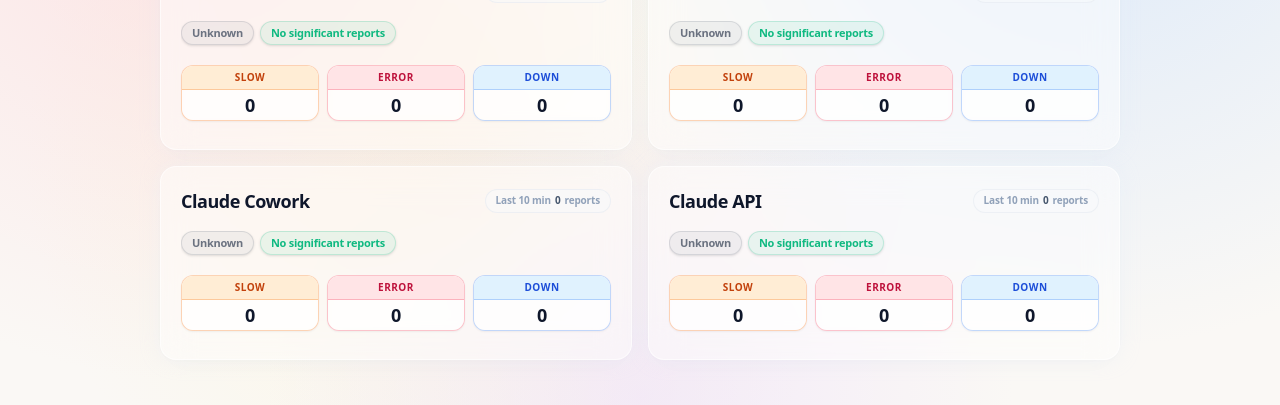
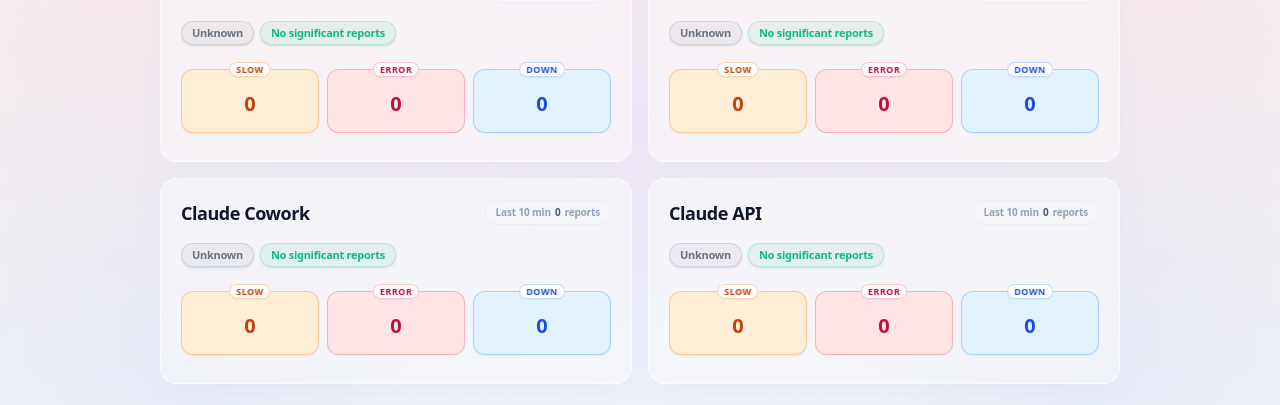
Before and after one commit to dobbylee/notjustyou, a Next.js app: page / in a window 1280 px wide. Shown: the part 284-689 px from the top of the page. Built offline with nearby package versions, Linux system fonts and the light colour scheme; no server answers.

Commit message:
UI Modernization Phase 8: Balance background gradient and overlap status button labels

```diff
--- a/app/globals.css
+++ b/app/globals.css
@@ -57,10 +57,11 @@ body {
   margin: 0;
   background-color: var(--background);
   background-image:
-    radial-gradient(circle at 15% 20%, rgba(254, 205, 211, 0.5) 0%, transparent 40%),
-    radial-gradient(circle at 85% 15%, rgba(191, 219, 254, 0.5) 0%, transparent 40%),
-    radial-gradient(circle at 50% 85%, rgba(233, 213, 255, 0.4) 0%, transparent 40%),
-    radial-gradient(circle at 35% 55%, rgba(254, 243, 199, 0.4) 0%, transparent 45%);
+    radial-gradient(circle at 15% 20%, rgba(254, 205, 211, 0.38) 0%, transparent 50%),
+    radial-gradient(circle at 85% 20%, rgba(254, 205, 211, 0.38) 0%, transparent 50%),
+    radial-gradient(circle at 15% 80%, rgba(191, 219, 254, 0.38) 0%, transparent 50%),
+    radial-gradient(circle at 85% 80%, rgba(191, 219, 254, 0.38) 0%, transparent 50%),
+    radial-gradient(circle at 50% 50%, rgba(233, 213, 255, 0.32) 0%, transparent 50%);
   background-attachment: fixed;
   color: var(--foreground);
   font-family:
--- a/components/service-card.tsx
+++ b/components/service-card.tsx
@@ -23,22 +23,22 @@ const reportLabels: Record<ReportStatus, string> = {
 
 const reportButtonClassNames: Record<
   ReportStatus,
-  { container: string; top: string; bottom: string }
+  { container: string; label: string; count: string }
 > = {
   slow: {
-    container: "border-[var(--slow-button-border)] bg-white/30 backdrop-blur-xs hover:border-[var(--slow-button-text)]/50 hover:bg-white/50",
-    top: "bg-[var(--slow-button-bg)] text-[var(--slow-button-text)]",
-    bottom: "text-slate-900 bg-white/40",
+    container: "border-[var(--slow-button-border)] bg-[var(--slow-button-bg)] hover:bg-[var(--slow-button-bg)]/80 hover:border-[var(--slow-button-text)]/40",
+    label: "text-[var(--slow-button-text)] border-[var(--slow-button-border)] bg-white/95",
+    count: "text-[var(--slow-button-text)]",
   },
   error: {
-    container: "border-[var(--error-button-border)] bg-white/30 backdrop-blur-xs hover:border-[var(--error-button-text)]/50 hover:bg-white/50",
-    top: "bg-[var(--error-button-bg)] text-[var(--error-button-text)]",
-    bottom: "text-slate-900 bg-white/40",
+    container: "border-[var(--error-button-border)] bg-[var(--error-button-bg)] hover:bg-[var(--error-button-bg)]/80 hover:border-[var(--error-button-text)]/40",
+    label: "text-[var(--error-button-text)] border-[var(--error-button-border)] bg-white/95",
+    count: "text-[var(--error-button-text)]",
   },
   down: {
-    container: "border-[var(--down-button-border)] bg-white/30 backdrop-blur-xs hover:border-[var(--down-button-text)]/50 hover:bg-white/50",
-    top: "bg-[var(--down-button-bg)] text-[var(--down-button-text)]",
-    bottom: "text-slate-900 bg-white/40",
+    container: "border-[var(--down-button-border)] bg-[var(--down-button-bg)] hover:bg-[var(--down-button-bg)]/80 hover:border-[var(--down-button-text)]/40",
+    label: "text-[var(--down-button-text)] border-[var(--down-button-border)] bg-white/95",
+    count: "text-[var(--down-button-text)]",
   },
 };
 
@@ -77,7 +77,7 @@ export function ServiceCard({
         <CommunityStatusBadge state={summary.communityState} />
       </div>
 
-      <div className="mt-4 grid grid-cols-3 gap-2">
+      <div className="mt-5 grid grid-cols-3 gap-2">
         {service.reportOptions.map((status) => (
           <button
             key={status}
@@ -86,14 +86,14 @@ export function ServiceCard({
             onClick={() => onReport(service.id, status)}
             aria-label={`Report ${service.name} as ${reportLabels[status].toLowerCase()}. Current count ${summary.counts[status]}.`}
             className={clsx(
-              "flex flex-col overflow-hidden rounded-xl border text-center shadow-xs transition-all duration-200 focus-visible:outline-none focus-visible:ring-2 focus-visible:ring-blue-500/25 disabled:cursor-not-allowed disabled:opacity-50 hover:scale-[1.02] active:scale-[0.98]",
+              "relative flex flex-col justify-center items-center overflow-visible rounded-xl border text-center pt-2.5 pb-2 min-h-[64px] shadow-xs transition-all duration-200 focus-visible:outline-none focus-visible:ring-2 focus-visible:ring-blue-500/25 disabled:cursor-not-allowed disabled:opacity-50 hover:scale-[1.02] active:scale-[0.98]",
               reportButtonClassNames[status].container,
             )}
           >
-            <span className={clsx("w-full py-1 text-[10px] font-bold uppercase tracking-wider border-b border-inherit", reportButtonClassNames[status].top)}>
+            <span className={clsx("absolute -top-2 left-1/2 -translate-x-1/2 px-1.5 py-0.5 rounded-full text-[9px] font-bold uppercase tracking-wider leading-none border shadow-2xs backdrop-blur-xs", reportButtonClassNames[status].label)}>
               {pendingStatus === status ? "Sending" : reportLabels[status]}
             </span>
-            <span className={clsx("w-full py-1.5 text-lg font-bold tabular-nums leading-none flex items-center justify-center grow", reportButtonClassNames[status].bottom)}>
+            <span className={clsx("text-xl font-extrabold tabular-nums leading-none mt-1", reportButtonClassNames[status].count)}>
               {summary.counts[status]}
             </span>
           </button>
```
